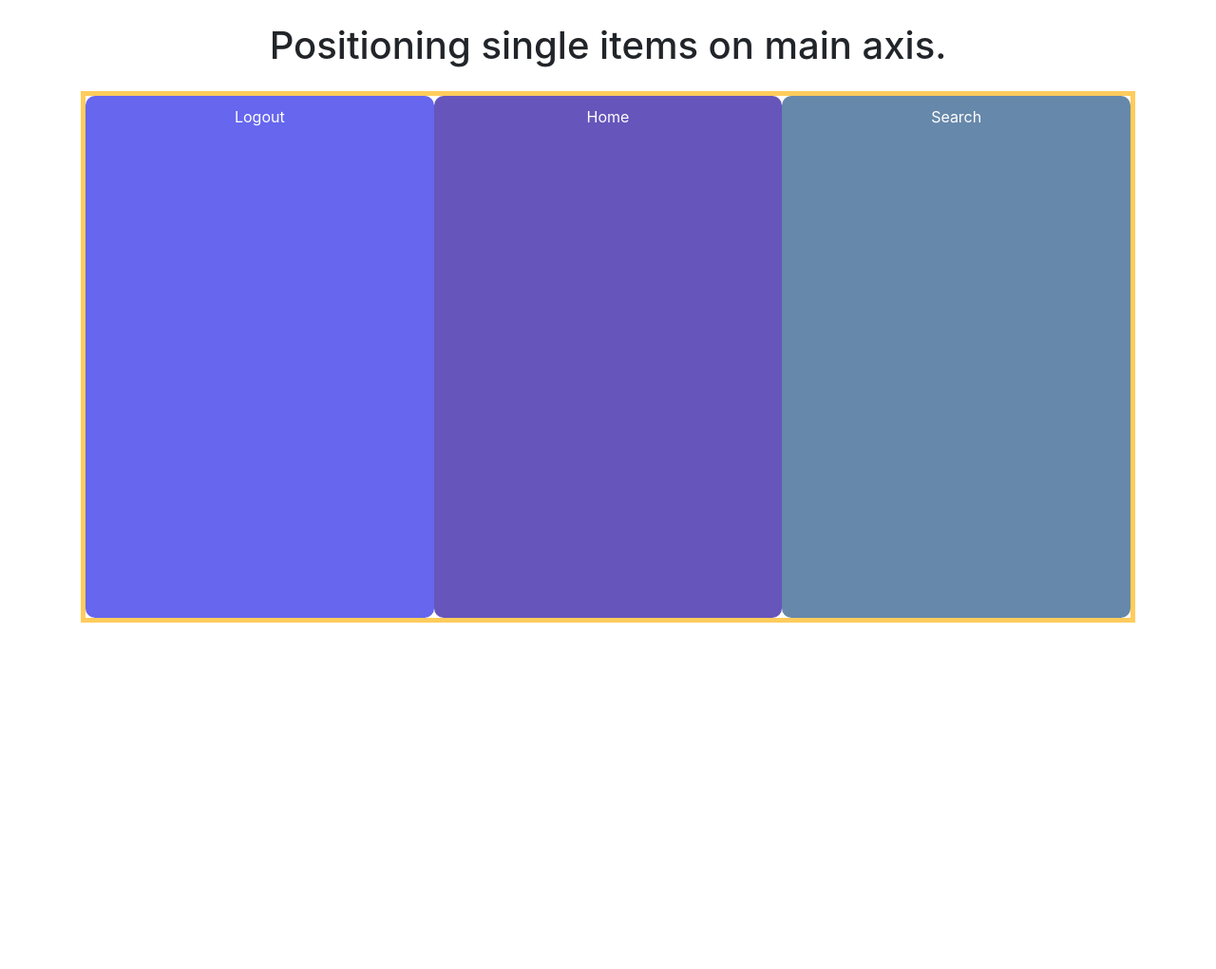
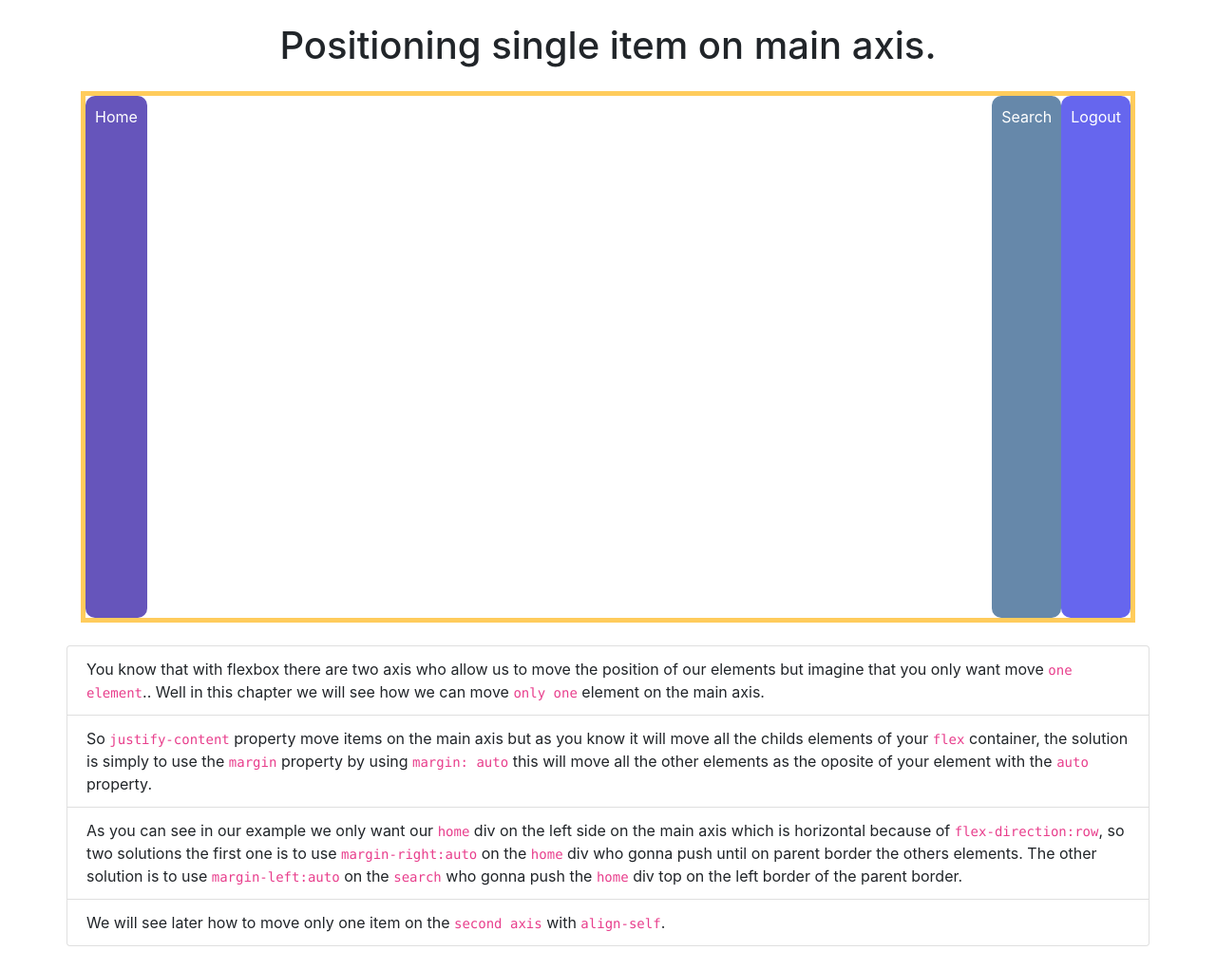
Before and after one commit to luctst/Flexbox-Tips, a plain HTML site: page positioning-items-main-axis/index.html in a window 1280 px wide. Shown: the whole page at 95% size. Before the commit the page ends 800 px from the top, so only its background shows below. Drawn offline with nearby package versions, Linux system fonts and the light colour scheme.

Commit message:
Add positioning only on items

```diff
--- a/positioning-items-main-axis/index.html
+++ b/positioning-items-main-axis/index.html
@@ -12,7 +12,7 @@
     <div class="container">
         <div class="row">
             <div class="col-12">
-                <h1 class="text-center mt-4 mb-4">Positioning single items on main axis.</h1>
+                <h1 class="text-center mt-4 mb-4">Positioning single item on main axis.</h1>
             </div>
         </div>
         <div class="row">
@@ -30,6 +30,14 @@
                 </div>
             </div>
         </div>
+        <div class="row">
+            <ul class="list-group mt-4 mb-4">
+                <li class="list-group-item">You know that with flexbox there are two axis who allow us to move the position of our elements but imagine that you only want move <code>one element</code>.. Well in this chapter we will see how we can move <code>only one</code> element on the main axis.</li>
+                <li class="list-group-item">So <code>justify-content</code> property move items on the main axis but as you know it will move all the childs elements of your <code>flex</code> container, the solution is simply to use the <code>margin</code> property by using <code>margin: auto</code> this will move all the other elements as the oposite of your element with the <code>auto</code> property.</li>
+                <li class="list-group-item">As you can see in our example we only want our <code>home</code> div on the left side on the main axis which is horizontal because of <code>flex-direction:row</code>, so two solutions the first one is to use <code>margin-right:auto</code> on the <code>home</code> div who gonna push until on parent border the others elements. The other solution is to use <code>margin-left:auto</code> on the <code>search</code> who gonna push the <code>home</code> div top on the left border of the parent border.</li>
+                <li class="list-group-item">We will see later how to move only one item on the <code>second axis</code> with <code>align-self</code>.</li>
+            </ul>
+        </div>
     </div>
 </body>
 </html>
--- a/positioning-items-main-axis/style.css
+++ b/positioning-items-main-axis/style.css
@@ -7,9 +7,8 @@
   padding: 10px;
   text-align:center;
   border-radius: 10px;
-  flex: 1 0 0;
 }
 .wrapper > div > p { color: #fff;}
-.wrapper > div:nth-child(2) { background-color: #68a; order: 2;}
-.wrapper > div:nth-child(1) { background-color: #65b; }
-.wrapper > div:nth-child(3) { background-color: #66e; order: -1;}
+.wrapper > div:nth-child(2) { background-color: #68a; }
+.wrapper > div:nth-child(1) { background-color: #65b; margin-right: auto; }
+.wrapper > div:nth-child(3) { background-color: #66e; }
```
